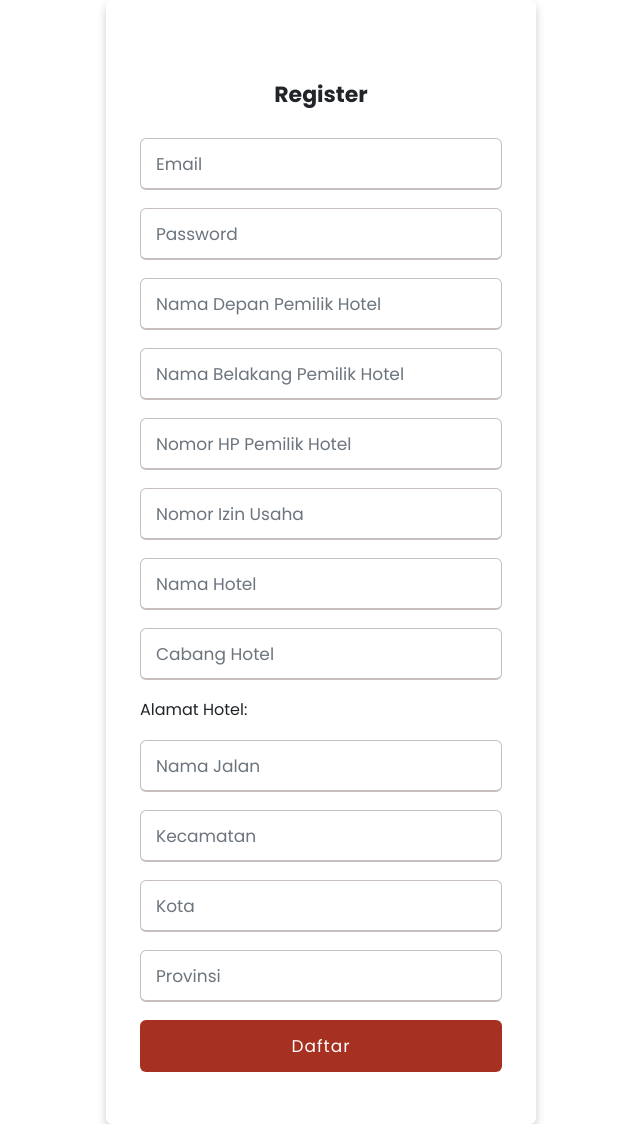
After one commit to YasyfaWiwaha/sistel, a Django app: template main/templates/registerHotel.html in a window 1280 px wide. The commit adds this page. Shown: the whole page, without its empty margins (319-959 px from the left). Run offline with Django 4.2, Linux system fonts and the light colour scheme; the template is opened without the code that fills it, so the values that code supplies are empty.

Commit message:
Menambahkan Fitur Register & Login

```diff
--- /dev/null
+++ b/Procfile.txt
@@ -0,0 +1,2 @@
+release: sh -c 'python manage.py migrate'
+web: gunicorn sirest.wsgi --log-file -
--- /dev/null
+++ b/main/templates/registerHotel.html
@@ -0,0 +1,140 @@
+{% extends 'base.html' %}
+
+{% block meta %}
+<title>Hotel Registration</title>
+<style>
+*{
+  margin: 0;
+  padding: 0;
+  box-sizing: border-box;
+  font-family: 'Poppins', sans-serif;
+}
+body{
+  min-height: 100vh;
+  display: flex;
+  align-items: center;
+  justify-content: center;
+}
+.wrapper{
+  position: relative;
+  max-width: 430px;
+  width: 100%;
+  background: #fff;
+  padding: 34px;
+  border-radius: 6px;
+  box-shadow: 0 5px 10px rgba(0,0,0,0.2);
+}
+.wrapper h2{
+  position: relative;
+  font-size: 22px;
+  font-weight: 600;
+  color: #333;
+}
+.wrapper form{
+  margin-top: 30px;
+}
+.wrapper form .input-box{
+  height: 52px;
+  margin: 18px 0;
+}
+form .input-box input{
+  height: 100%;
+  width: 100%;
+  outline: none;
+  padding: 0 15px;
+  font-size: 17px;
+  font-weight: 400;
+  color: #333;
+  border: 1.5px solid #C7BEBE;
+  border-bottom-width: 2.5px;
+  border-radius: 6px;
+  transition: all 0.3s ease;
+}
+.input-box input:focus,
+.input-box input:valid{
+  border-color: #4070f4;
+}
+form h3{
+  color: #707070;
+  font-size: 14px;
+  font-weight: 500;
+  margin-left: 10px;
+}
+.input-box.button input{
+  color: #fff;
+  letter-spacing: 1px;
+  border: none;
+  background: #A73121;
+  cursor: pointer;
+}
+.input-box.button input:hover{
+  background: #741f14;
+}
+form .text h3{
+ color: #333;
+ width: 100%;
+ text-align: center;
+}
+form .text h3 a{
+  color: #4070f4;
+  text-decoration: none;
+}
+form .text h3 a:hover{
+  text-decoration: underline;
+}
+</style>
+{% endblock meta %}
+
+{% block content %}
+<body>
+    <div class="wrapper">
+      <h2 class="text-center text-dark mt-5">Register</h2>
+      <form method="POST" action="">
+        {% csrf_token %}
+        <div class="input-box">
+            <input type="text" name="email" placeholder="Email" class="form-control" required>
+        </div>
+        <div class="input-box">
+            <input type="password" name="password" placeholder="Password" class="form-control" required>
+        </div>
+        <div class="input-box">
+          <input type="text" name="fname" placeholder="Nama Depan Pemilik Hotel" class="form-control" required>
+        </div>
+        <div class="input-box">
+            <input type="text" name="lname" placeholder="Nama Belakang Pemilik Hotel" class="form-control" required>
+        </div>
+        <div class="input-box">
+            <input type="text" name="notelp" placeholder="Nomor HP Pemilik Hotel" class="form-control" required>
+        </div>
+        <div class="input-box">
+            <input type="text" name="nib" placeholder="Nomor Izin Usaha" class="form-control" required>
+        </div>
+        <div class="input-box">
+            <input type="text" name="hname" placeholder="Nama Hotel" class="form-control" required>
+        </div>
+        <div class="input-box">
+            <input type="text" name="hbranch" placeholder="Cabang Hotel" class="form-control" required>
+        </div>
+        <p>Alamat Hotel:</p>
+        <div class="input-box">
+            <input type="text" name="jalan" placeholder="Nama Jalan" class="form-control" required>
+        </div>
+        <div class="input-box">
+            <input type="text" name="kecamatan" placeholder="Kecamatan" class="form-control" required>
+        </div>
+        <div class="input-box">
+            <input type="text" name="kota" placeholder="Kota" class="form-control" required>
+        </div>
+        <div class="input-box">
+            <input type="text" name="provinsi" placeholder="Provinsi" class="form-control" required>
+        </div>
+        <div class="input-box button">
+          <input type="Submit" value="Daftar">
+        </div>
+      </form>
+      {% if msg %}
+      <h3 style="text-align: center; color: red;">{{msg}}</h3>
+      {% endif %}
+    </div>
+  </body>
+{% endblock content %}
--- a/main/urls.py
+++ b/main/urls.py
@@ -0,0 +1,11 @@
+from django.urls import path
+from main.views import *
+
+app_name = 'main'
+
+urlpatterns = [
+    path('', show_login, name='show_login'),
+    path('register/', show_register, name='show_register'),
+    path('register/hotel/', show_register_hotel, name='show_register_hotel'),
+    path('register/customer/', show_register_customer, name='show_register_customer'),
+]
--- a/sistel/settings.py
+++ b/sistel/settings.py
@@ -81,7 +81,8 @@ DATABASES = {
         "ENGINE": 'django.db.backends.postgresql',
         "NAME": 'ptgjpywr',
         "USER": 'ptgjpywr',
-        "PASSWORD": 'IC8KMna_ydHA5_Oopwg7_8E1FoP7JFKW',
+        "PASSWORD": 'vZujOyEfjNgP-dsWmKQvH8vj67VdBFQ1',
+        "HOST": 'pom.db.elephantsql.com',
         "PORT": '5432',
     }
 }
```
Also changed, not shown: main/templates/login.html (+52 -53 lines), main/templates/register.html (added, +51 -0 lines), main/templates/registerCustomer.html (added, +124 -0 lines), main/views.py (+10 -19 lines).
